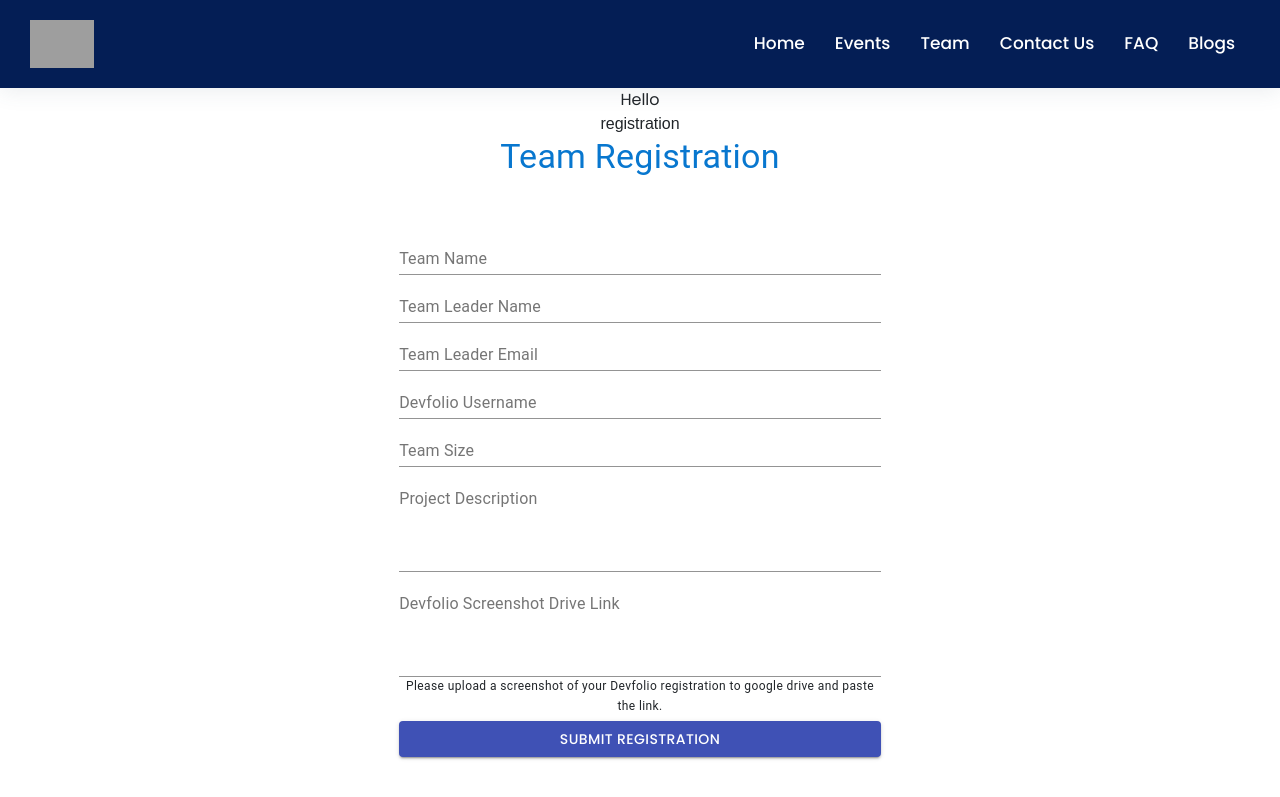
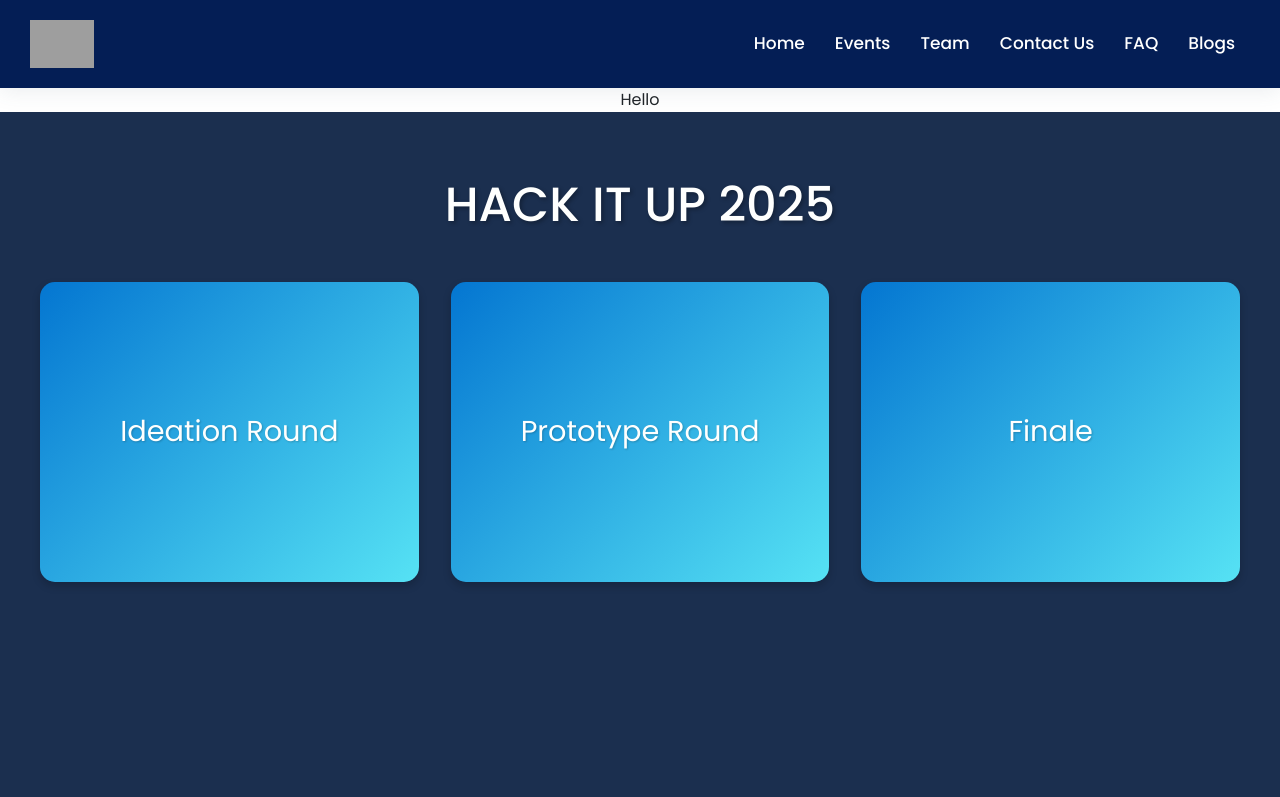
Before and after one commit to MicrosoftStudentChapterIGDTUW/reactmsc, a React (Create React App) app: page /hackitup in a window 1280 px wide. Shown: the top 797 px of the page. Built offline with nearby package versions, Linux system fonts and the light colour scheme; grey boxes are pictures that could not be loaded.

Commit message:
google ads

```diff
--- a/public/index.html
+++ b/public/index.html
@@ -25,6 +25,11 @@
       integrity="sha384-rbsA2VBKQhggwzxH7pPCaAqO46MgnOM80zW1RWuH61DGLwZJEdK2Kadq2F9CUG65"
       crossorigin="anonymous"
     />
+
+        <!-- Google AdSense Script -->
+    <script async src="https://pagead2.googlesyndication.com/pagead/js/adsbygoogle.js?client=ca-pub-3973522443467272"
+     crossorigin="anonymous"></script>
+
     <!--
       Notice the use of %PUBLIC_URL% in the tags above.
       It will be replaced with the URL of the `public` folder during the build.
--- a/src/pages/Hack-It-Up/Hackathon.js
+++ b/src/pages/Hack-It-Up/Hackathon.js
@@ -1,11 +1,14 @@
 // import { Link } from "react-router-dom";
 import TeamRegistrationForm from "./RegistrationForm";
 import HackathonSubmission from "./SubmissionForm";
+import RoundsComponent from "./Rounds";
+
 
 function HackItUp() {
   return (
     <>
       <div>Hello</div>
+      <RoundsComponent/>
       <button>registration</button>
       <TeamRegistrationForm/>
       <button>submission</button>
--- /dev/null
+++ b/src/pages/Hack-It-Up/Rounds.css
@@ -0,0 +1,134 @@
+/* RoundsComponent.css */
+.rounds-container {
+    background-color: #1B2F4F;
+    padding: 4rem 2rem;
+    min-height: 100vh;
+    display: flex;
+    flex-direction: column;
+    align-items: center;
+  }
+
+  .rounds-title {
+    color: #FEFFFE;
+    font-size: 3rem;
+    margin-bottom: 3rem;
+    text-align: center;
+    text-shadow: 2px 2px 4px rgba(0, 0, 0, 0.3);
+  }
+
+  .rounds-grid {
+    display: grid;
+    grid-template-columns: repeat(auto-fit, minmax(300px, 1fr));
+    gap: 2rem;
+    max-width: 1200px;
+    width: 100%;
+  }
+
+  .flip-card {
+    background-color: transparent;
+    width: 100%;
+    height: 300px;
+    perspective: 1000px;
+    cursor: pointer;
+  }
+
+  .flip-card-inner {
+    position: relative;
+    width: 100%;
+    height: 100%;
+    text-align: center;
+    transition: transform 0.8s;
+    transform-style: preserve-3d;
+  }
+
+  .flip-card:hover .flip-card-inner {
+    transform: rotateY(180deg);
+  }
+
+  .flip-card-front, .flip-card-back {
+    position: absolute;
+    width: 100%;
+    height: 100%;
+    backface-visibility: hidden;
+    border-radius: 15px;
+    display: flex;
+    align-items: center;
+    justify-content: center;
+    padding: 2rem;
+  }
+
+  .flip-card-front {
+    background: linear-gradient(135deg, #0476D1, #56E2F4);
+    color: #FEFFFE;
+  }
+
+  .flip-card-front h2 {
+    font-size: 1.8rem;
+    text-shadow: 1px 1px 2px rgba(0, 0, 0, 0.2);
+  }
+
+  .flip-card-back {
+    background: linear-gradient(135deg, #182B46, #213B63);
+    color: #FEFFFE;
+    transform: rotateY(180deg);
+  }
+
+  .flip-card-back p {
+    font-size: 1rem;
+    line-height: 1.6;
+  }
+
+  /* Responsive Design */
+  @media (max-width: 768px) {
+    .rounds-title {
+      font-size: 2rem;
+    }
+
+    .rounds-grid {
+      grid-template-columns: 1fr;
+      padding: 0 1rem;
+    }
+
+    .flip-card {
+      height: 250px;
+    }
+
+    .flip-card-front h2 {
+      font-size: 1.5rem;
+    }
+
+    .flip-card-back p {
+      font-size: 0.9rem;
+    }
+  }
+
+  /* Animation for cards */
+  @keyframes fadeIn {
+    from {
+      opacity: 0;
+      transform: translateY(20px);
+    }
+    to {
+      opacity: 1;
+      transform: translateY(0);
+    }
+  }
+
+  .flip-card {
+    animation: fadeIn 0.5s ease-out forwards;
+  }
+
+  .flip-card:nth-child(1) { animation-delay: 0.2s; }
+  .flip-card:nth-child(2) { animation-delay: 0.4s; }
+  .flip-card:nth-child(3) { animation-delay: 0.6s; }
+
+  /* Add some hover effects */
+  .flip-card:hover {
+    transform: translateY(-5px);
+    transition: transform 0.3s ease;
+  }
+
+  /* Add some card shadows */
+  .flip-card-front, .flip-card-back {
+    box-shadow: 0 4px 8px rgba(0, 0, 0, 0.2);
+  }
--- /dev/null
+++ b/src/pages/Hack-It-Up/Rounds.js
@@ -0,0 +1,42 @@
+// RoundsComponent.jsx
+import React from 'react';
+import './Rounds.css';
+
+const RoundsComponent = () => {
+  const rounds = [
+    {
+      title: "Ideation Round",
+      description: "Participants brainstorm and refine innovative solutions based on the given problem statements. Teams identify key problems, explore creative ideas, and collaborate. Shortlisted teams will advance to the Prototype Round to develop their concepts further."
+    },
+    {
+      title: "Prototype Round",
+      description: "Shortlisted teams build functional prototypes to showcase their solutions. Judges evaluate creativity, technical execution, and impact. The top teams will move on to the Finale Round to compete for the win."
+    },
+    {
+      title: "Finale",
+      description: "The top teams present their refined prototypes to a panel of judges. Teams will pitch their solutions, demonstrating impact and scalability, with the best team crowned as the winner."
+    }
+  ];
+
+  return (
+    <div className="rounds-container">
+      <h1 className="rounds-title">HACK IT UP 2025</h1>
+      <div className="rounds-grid">
+        {rounds.map((round, index) => (
+          <div className="flip-card" key={index}>
+            <div className="flip-card-inner">
+              <div className="flip-card-front">
+                <h2>{round.title}</h2>
+              </div>
+              <div className="flip-card-back">
+                <p>{round.description}</p>
+              </div>
+            </div>
+          </div>
+        ))}
+      </div>
+    </div>
+  );
+};
+
+export default RoundsComponent;
```
